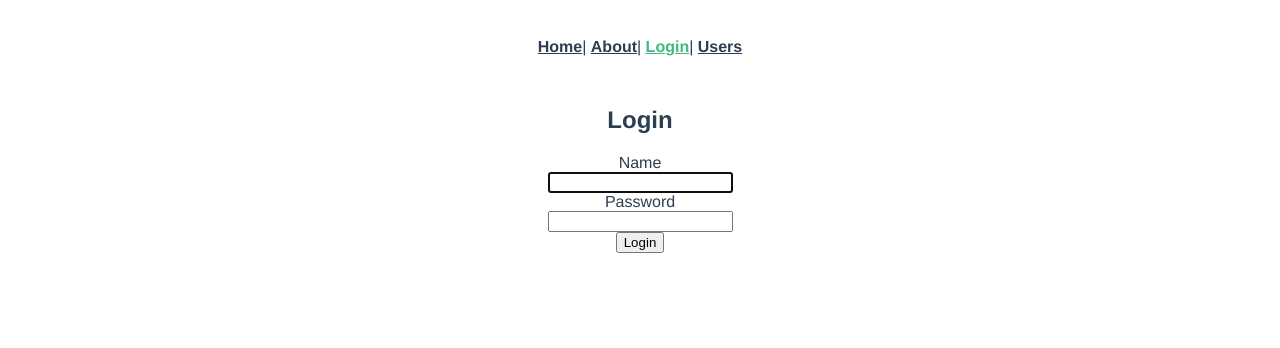
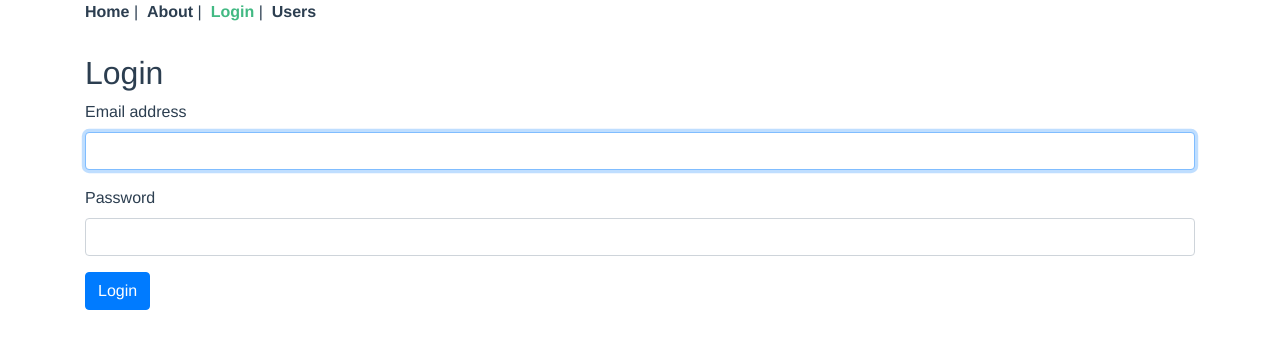
Before and after one commit to thesilverbadger/vue-users, a Vue app: page /#/login in a window 1280 px wide. Shown: the top 348 px of the page. Built offline with nearby package versions, Linux system fonts and the light colour scheme.

Commit message:
Add some bootstrap styling

```diff
--- a/public/index.html
+++ b/public/index.html
@@ -1,17 +1,34 @@
 <!DOCTYPE html>
 <html lang="en">
+
 <head>
   <meta charset="utf-8">
   <meta http-equiv="X-UA-Compatible" content="IE=edge">
   <meta name="viewport" content="width=device-width,initial-scale=1.0">
   <link rel="icon" href="<%= BASE_URL %>favicon.ico">
   <title><%= htmlWebpackPlugin.options.title %></title>
+  <link rel="stylesheet" href="https://stackpath.bootstrapcdn.com/bootstrap/4.5.0/css/bootstrap.min.css"
+    integrity="sha384-9aIt2nRpC12Uk9gS9baDl411NQApFmC26EwAOH8WgZl5MYYxFfc+NcPb1dKGj7Sk" crossorigin="anonymous">
 </head>
+
 <body>
   <noscript>
-      <strong>We're sorry but <%= htmlWebpackPlugin.options.title %> doesn't work properly without JavaScript enabled. Please enable it to continue.</strong>
+    <strong>We're sorry but <%= htmlWebpackPlugin.options.title %> doesn't work properly without JavaScript enabled.
+      Please enable it to continue.</strong>
   </noscript>
+  <div class="container">
     <div id="app"></div>
     <!-- built files will be auto injected -->
+  </div>
+  <script src="https://code.jquery.com/jquery-3.5.1.slim.min.js"
+    integrity="sha384-DfXdz2htPH0lsSSs5nCTpuj/zy4C+OGpamoFVy38MVBnE+IbbVYUew+OrCXaRkfj"
+    crossorigin="anonymous"></script>
+  <script src="https://cdn.jsdelivr.net/npm/popper.js@1.16.0/dist/umd/popper.min.js"
+    integrity="sha384-Q6E9RHvbIyZFJoft+2mJbHaEWldlvI9IOYy5n3zV9zzTtmI3UksdQRVvoxMfooAo"
+    crossorigin="anonymous"></script>
+  <script src="https://stackpath.bootstrapcdn.com/bootstrap/4.5.0/js/bootstrap.min.js"
+    integrity="sha384-OgVRvuATP1z7JjHLkuOU7Xw704+h835Lr+6QL9UvYjZE3Ipu6Tp75j7Bh/kR0JKI"
+    crossorigin="anonymous"></script>
 </body>
+
 </html>
--- a/src/App.vue
+++ b/src/App.vue
@@ -1,9 +1,9 @@
 <template>
   <div id="app">
     <div id="nav">
-      <router-link to="/">Home</router-link>|
-      <router-link to="/about">About</router-link>|
-      <router-link to="/login">Login</router-link>|
+      <router-link to="/">Home</router-link>&nbsp;|&nbsp;
+      <router-link to="/about">About</router-link>&nbsp;|&nbsp;
+      <router-link to="/login">Login</router-link>&nbsp;|&nbsp;
       <router-link to="/users">Users</router-link>
     </div>
     <router-view />
@@ -15,12 +15,11 @@
   font-family: Avenir, Helvetica, Arial, sans-serif;
   -webkit-font-smoothing: antialiased;
   -moz-osx-font-smoothing: grayscale;
-  text-align: center;
   color: #2c3e50;
 }
 
 #nav {
-  padding: 30px;
+  padding-bottom: 30px;
 }
 
 #nav a {
--- a/src/views/Login.vue
+++ b/src/views/Login.vue
@@ -1,20 +1,24 @@
 <template>
-  <div>
+  <div class>
     <h2>Login</h2>
     <form>
-      <label for="name">Name</label>
-      <div>
-        <input id="name" type="text" v-model="name" required autofocus />
+      <div class="form-group">
+        <label for="name">Email address</label>
+        <input
+          type="email"
+          class="form-control"
+          id="name"
+          name="name"
+          v-model="name"
+          autofocus
+          required
+        />
       </div>
-      <div>
-        <label for="password">Password</label>
-        <div>
-          <input id="key" type="password" v-model="key" required />
-        </div>
+      <div class="form-group">
+        <label for="exampleInputPassword1">Password</label>
+        <input class="form-control" id="key" type="password" v-model="key" required />
       </div>
-      <div>
-        <button type="submit" @click="handleSubmit">Login</button>
-      </div>
+      <button class="btn btn-primary" type="submit" @click="handleSubmit">Login</button>
     </form>
   </div>
 </template>
--- a/src/views/Users.vue
+++ b/src/views/Users.vue
@@ -1,9 +1,22 @@
 <template>
   <div>
     <h2>Users</h2>
-    <div v-bind:key="user.id" v-for="user in users">
-      <h4>{{ user.givenName }}</h4>
-    </div>
+    <table class="table table-bordered table-striped">
+      <thead>
+        <tr>
+          <th>Name</th>
+          <th></th>
+        </tr>
+      </thead>
+      <tbody>
+        <tr v-bind:key="user.id" v-for="user in users">
+          <td>{{ user.givenName }}</td>
+          <td>
+            <a v-bind="user.id">Edit</a>
+          </td>
+        </tr>
+      </tbody>
+    </table>
   </div>
 </template>
 
```
Lines whose indentation alone changed are shown as unchanged.
